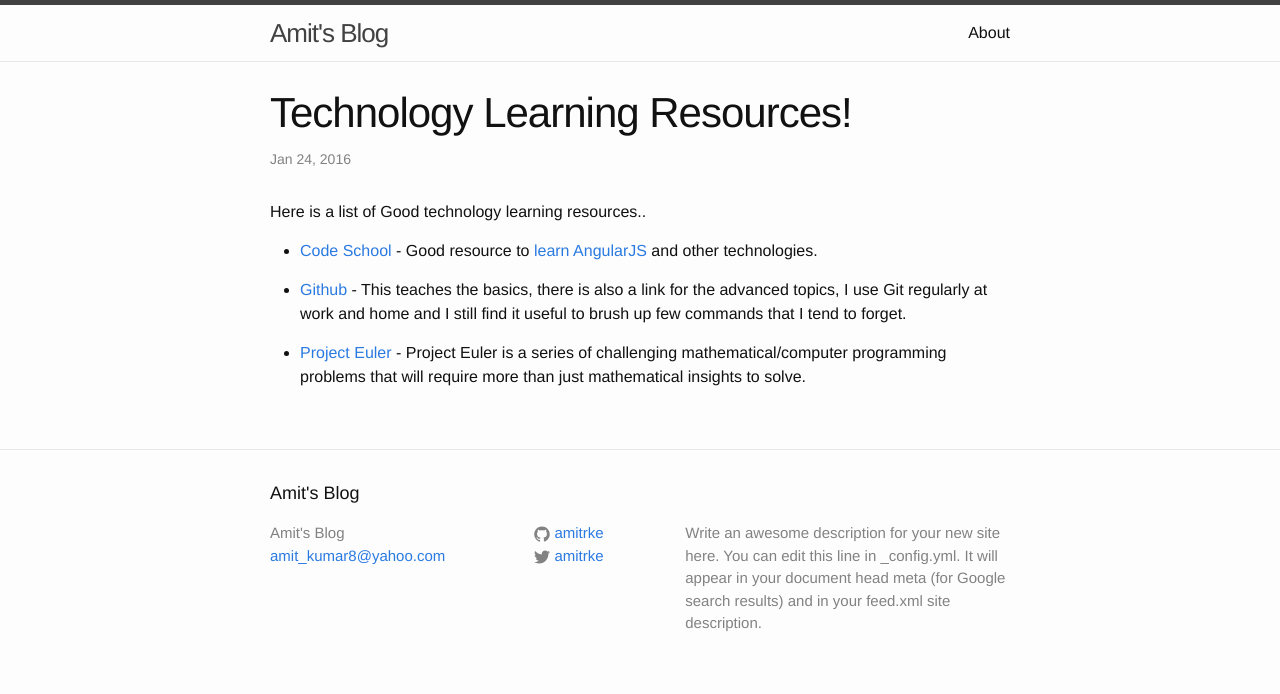
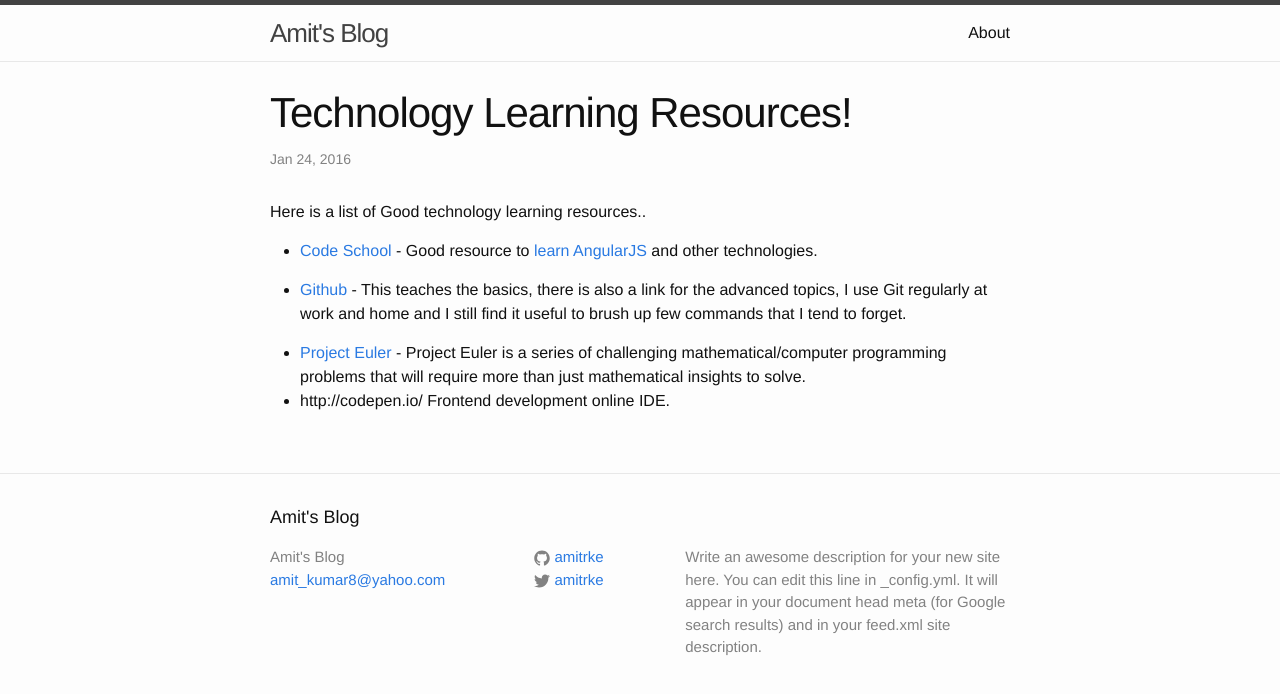
Before and after one commit to amitrke/amitrke.github.io, a Jekyll site: the page built from _posts/2016-01-23-Technology-Learning-Resources.markdown, in a window 1280 px wide. Shown: the top 694 px of the page. Built offline with Jekyll 4.4.1, drawn with Linux system fonts in a browser that asks for light colours.

Commit message:
Update 2016-01-23-Technology-Learning-Resources.markdown

```diff
--- a/_posts/2016-01-23-Technology-Learning-Resources.markdown
+++ b/_posts/2016-01-23-Technology-Learning-Resources.markdown
@@ -11,6 +11,7 @@ Here is a list of Good technology learning resources..
 * [Github][git-learn] - This teaches the basics, there is also a link for the advanced topics, I use Git regularly at work and home and I still find it useful to brush up few commands that I tend to forget.
 
 * [Project Euler][project-euler] - Project Euler is a series of challenging mathematical/computer programming problems that will require more than just mathematical insights to solve.
+* http://codepen.io/ Frontend development online IDE.
 
 [project-euler]: https://projecteuler.net/
 
```
